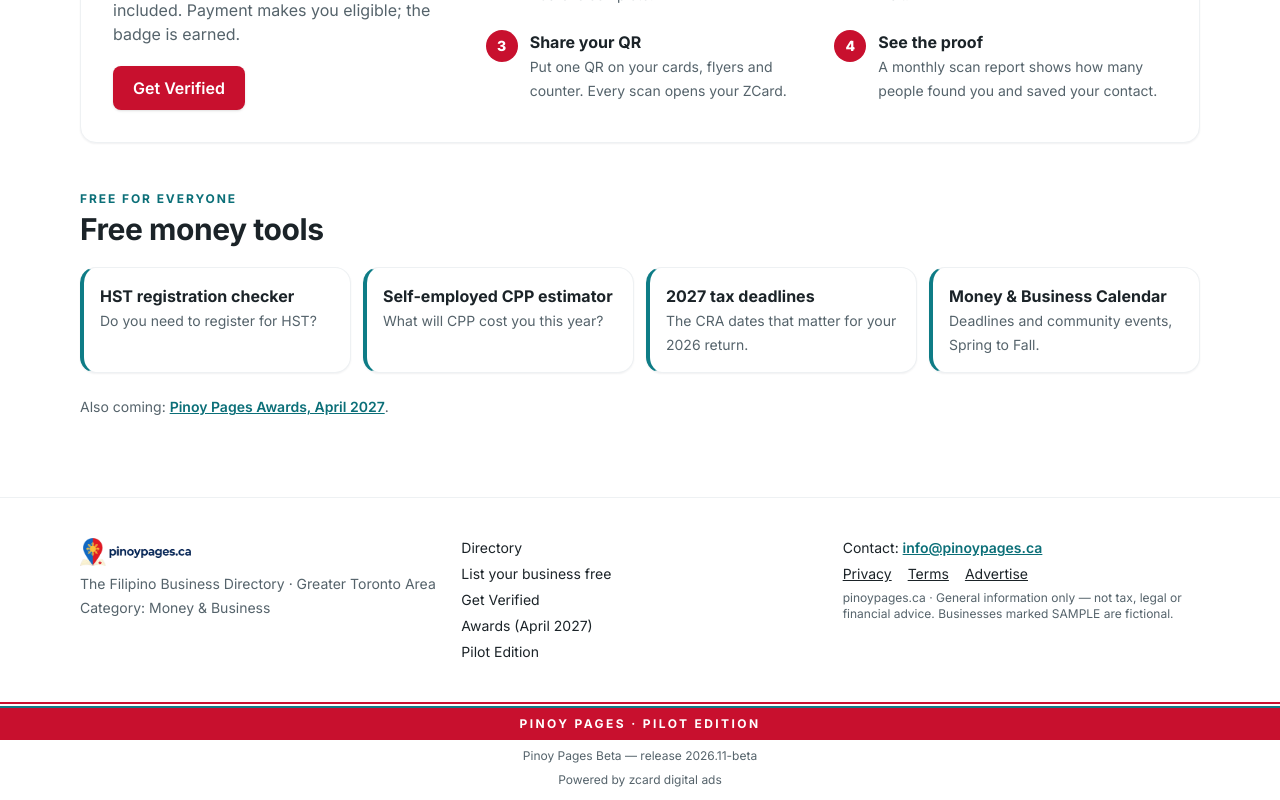
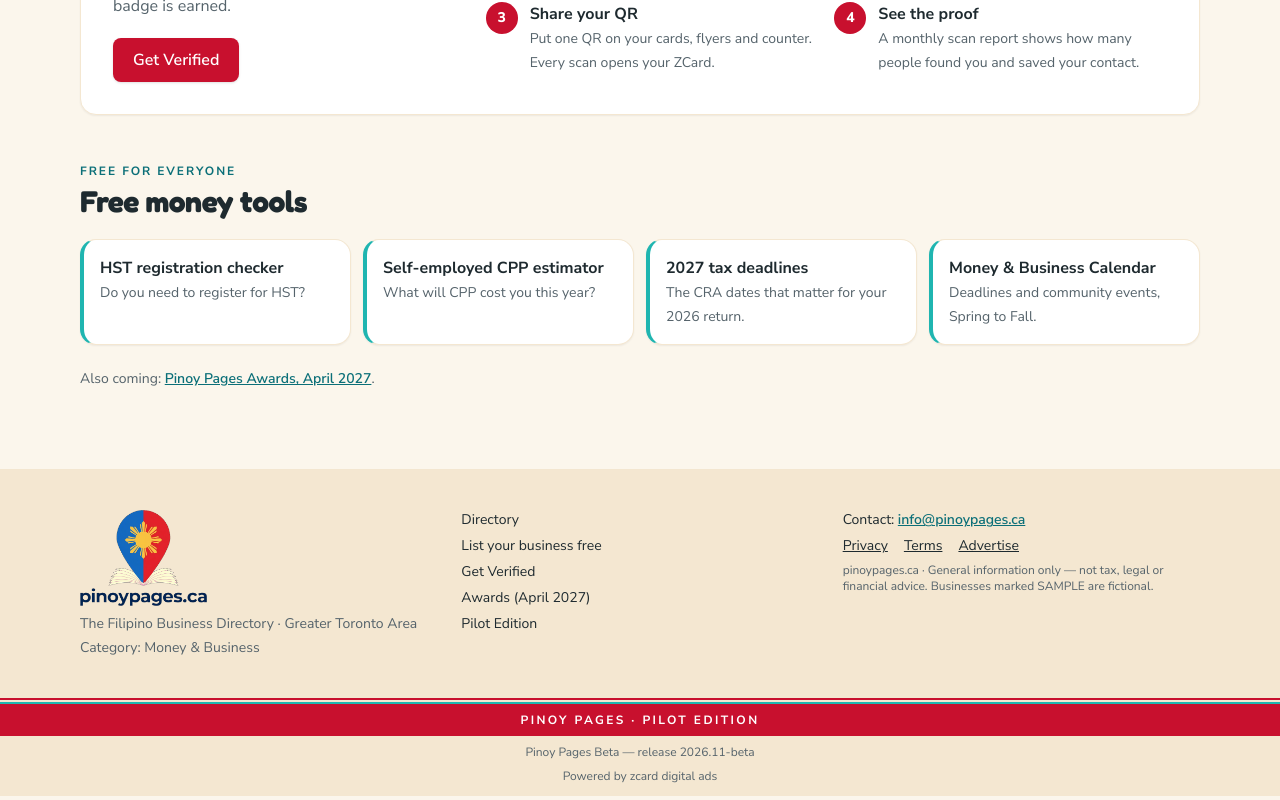
Before and after one commit to quickremittance-source/pinoypages-web, a Next.js app: page /classic in a window 1280 px wide. Shown: the part 1758-2558 px from the top of the page. Built offline with nearby package versions, Linux system fonts and the light colour scheme; no server answers.

Commit message:
Brand: apply Drive brand guide tokens (palette, Fredoka/Nunito Sans, sandlt canvas, sand footer, palm Verified badge) + stacked logo from Drive 'Logos & Icons'

```diff
--- a/src/app/globals.css
+++ b/src/app/globals.css
@@ -1,26 +1,27 @@
 @import "tailwindcss";
 
-/* Pinoy Pages: white, Philippine red + teal, sans-serif, pinstripe accents. Legacy token names kept, re-mapped. */
+/* Pinoy Pages brand tokens from "PinoyPages_ca — Modern Redesign & Developer Implementation Guide" (Drive, Oct 30 2026). */
 @theme {
-  --color-sea: #0a5f67;
-  --color-turq: #0e7c86;
-  --color-aqua: #e6f4f5;
-  --color-sand: #eef1f3;
-  --color-sandlt: #ffffff;
-  --color-coral: #c8102e;
+  --color-sea: #0b5e7a;
+  --color-turq: #1fb5b0;
+  --color-aqua: #ddf3f1;
+  --color-sand: #f4e7d1;
+  --color-sandlt: #fbf6ec;
+  --color-coral: #f26b5b;
   --color-coral-dk: #c8102e;
-  --color-sunset: #f2b705;
-  --color-palm: #0e7c86;
-  --color-ink: #1b2328;
+  --color-sunset: #f7a541;
+  --color-palm: #13806f;
+  --color-ink: #1e2a2f;
   --color-muted: #55636b;
   --color-turqdk: #0b6f78;
   --color-phred: #c8102e;
   --color-red-dk: #9e0c24;
-  --font-display: var(--font-inter), ui-sans-serif, system-ui, sans-serif;
-  --font-sans: var(--font-inter), ui-sans-serif, system-ui, sans-serif;
+  --color-gold: #d4af37;
+  --font-display: var(--font-fredoka), ui-sans-serif, system-ui, sans-serif;
+  --font-sans: var(--font-nunito-sans), ui-sans-serif, system-ui, sans-serif;
 }
 body {
-  @apply bg-white text-ink font-sans antialiased;
+  @apply bg-sandlt text-ink font-sans antialiased;
 }
 h1,
 h2,
--- a/src/app/layout.tsx
+++ b/src/app/layout.tsx
@@ -1,5 +1,5 @@
 import type { Metadata, Viewport } from "next";
-import { Inter } from "next/font/google";
+import { Fredoka, Nunito_Sans } from "next/font/google";
 import "./globals.css";
 import { Header, Footer } from "@/components/Chrome";
 import { StickyCta } from "@/components/StickyCta";
@@ -8,7 +8,8 @@ import { ALLOW_INDEXING } from "@/lib/seo";
 import { Analytics } from "@/components/Analytics";
 import { PageView } from "@/components/PageView";
 
-const inter = Inter({ subsets: ["latin"], variable: "--font-inter", display: "swap" });
+const fredoka = Fredoka({ subsets: ["latin"], variable: "--font-fredoka", display: "swap" });
+const nunito = Nunito_Sans({ subsets: ["latin"], variable: "--font-nunito-sans", display: "swap" });
 
 export const metadata: Metadata = {
   metadataBase: new URL(SITE_URL),
@@ -17,11 +18,11 @@ export const metadata: Metadata = {
   robots: ALLOW_INDEXING ? { index: true, follow: true } : { index: false, follow: false },
   alternates: { canonical: "/" },
 };
-export const viewport: Viewport = { themeColor: "#C8102E" };
+export const viewport: Viewport = { themeColor: "#0b5e7a" };
 
 export default function RootLayout({ children }: Readonly<{ children: React.ReactNode }>) {
   return (
-    <html lang="en-CA" className={inter.variable}>
+    <html lang="en-CA" className={`${fredoka.variable} ${nunito.variable}`}>
       <body className="pb-16 md:pb-0">
         <Header />
         <main id="main">{children}</main>
--- a/src/components/Badge.tsx
+++ b/src/components/Badge.tsx
@@ -4,8 +4,8 @@ import { badgeState, brand, initials, logoColor, shortDate, type Listing, isVeri
 function Check({ className = "h-3.5 w-3.5" }: { className?: string }) {
   return (
     <svg aria-hidden="true" viewBox="0 0 16 16" className={className} focusable="false">
-      <circle cx="8" cy="8" r="8" fill="#fff" />
-      <path d="M4.5 8.3l2.2 2.2 4.8-4.9" fill="none" stroke="#C8102E" strokeWidth="2" strokeLinecap="round" />
+      <circle cx="8" cy="8" r="8" fill="#13806f" />
+      <path d="M4.5 8.3l2.2 2.2 4.8-4.9" fill="none" stroke="#fff" strokeWidth="2" strokeLinecap="round" />
     </svg>
   );
 }
@@ -16,7 +16,7 @@ export function VerifiedKabayan({ l, withDate = false }: { l: Listing; withDate?
   return (
     <span
       data-testid="vk-badge"
-      className="inline-flex flex-wrap items-center gap-1 rounded-md bg-phred px-2 py-0.5 text-xs font-bold text-white"
+      className="inline-flex flex-wrap items-center gap-1 rounded-full border border-palm/20 bg-aqua px-2.5 py-1 text-xs font-bold text-palm"
     >
       <Check /> Verified Kabayan
       {withDate && l.verifiedOn && " "}
--- a/src/components/Chrome.tsx
+++ b/src/components/Chrome.tsx
@@ -30,7 +30,7 @@ export function Logo({ small = false }: { small?: boolean }) {
 
 export function Header() {
   return (
-    <header className="sticky top-0 z-30 border-b border-sand bg-white/95 backdrop-blur">
+    <header className="sticky top-0 z-30 border-b border-sand bg-sandlt/85 backdrop-blur-md">
       <a
         href="#main"
         className="sr-only focus:not-sr-only focus:absolute focus:left-2 focus:top-2 focus:bg-phred focus:p-2 focus:text-white"
@@ -89,10 +89,10 @@ export function Header() {
 
 export function Footer() {
   return (
-    <footer className="mt-16 border-t border-sand bg-white">
+    <footer className="mt-16 border-t border-sand/60 bg-sand">
       <div className="mx-auto grid max-w-6xl gap-6 px-4 py-10 text-sm sm:grid-cols-3">
         <div>
-          <Logo small />
+          <Image src="/brand/pinoypages-logo-stacked.png" alt="Pinoy Pages" width={480} height={363} className="h-24 w-auto" />
           <p className="mt-2 text-muted">
             {brand.tagline} · {brand.region}
           </p>
```
Also changed, not shown: public/brand/pinoypages-logo-stacked.png (added).
